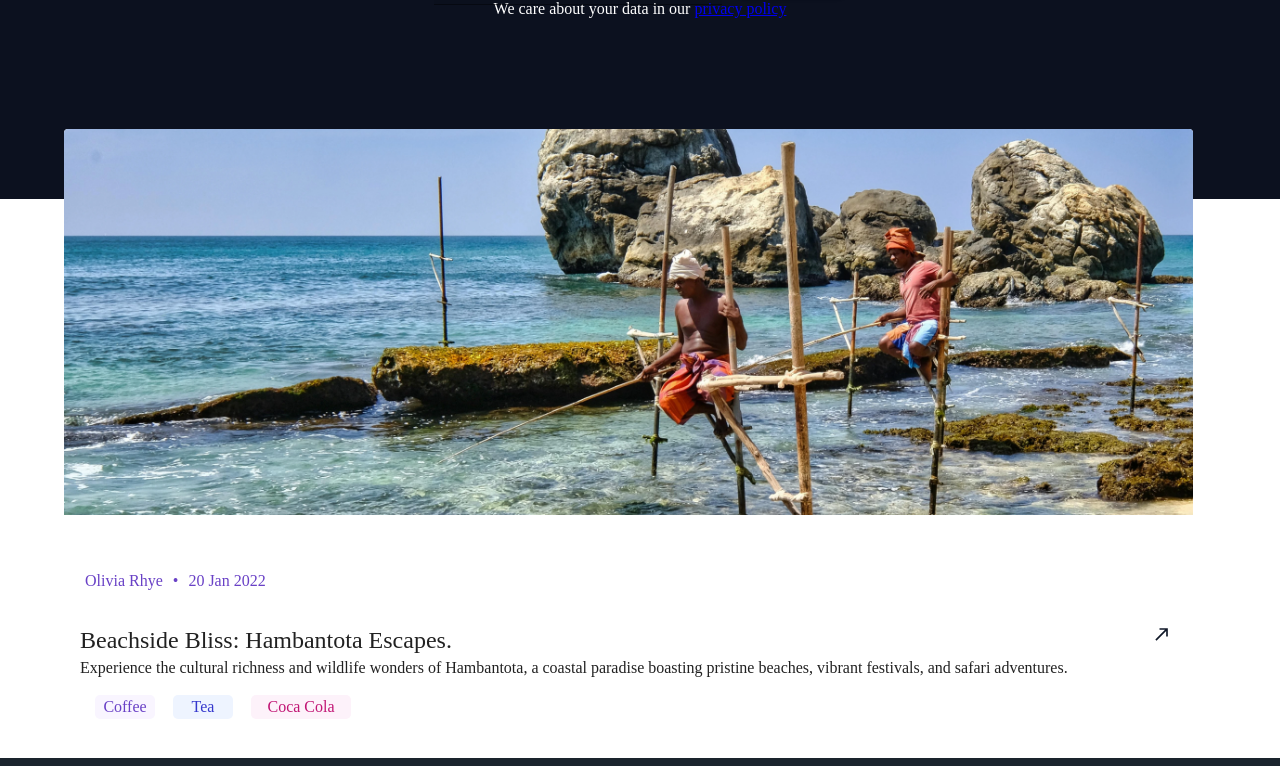
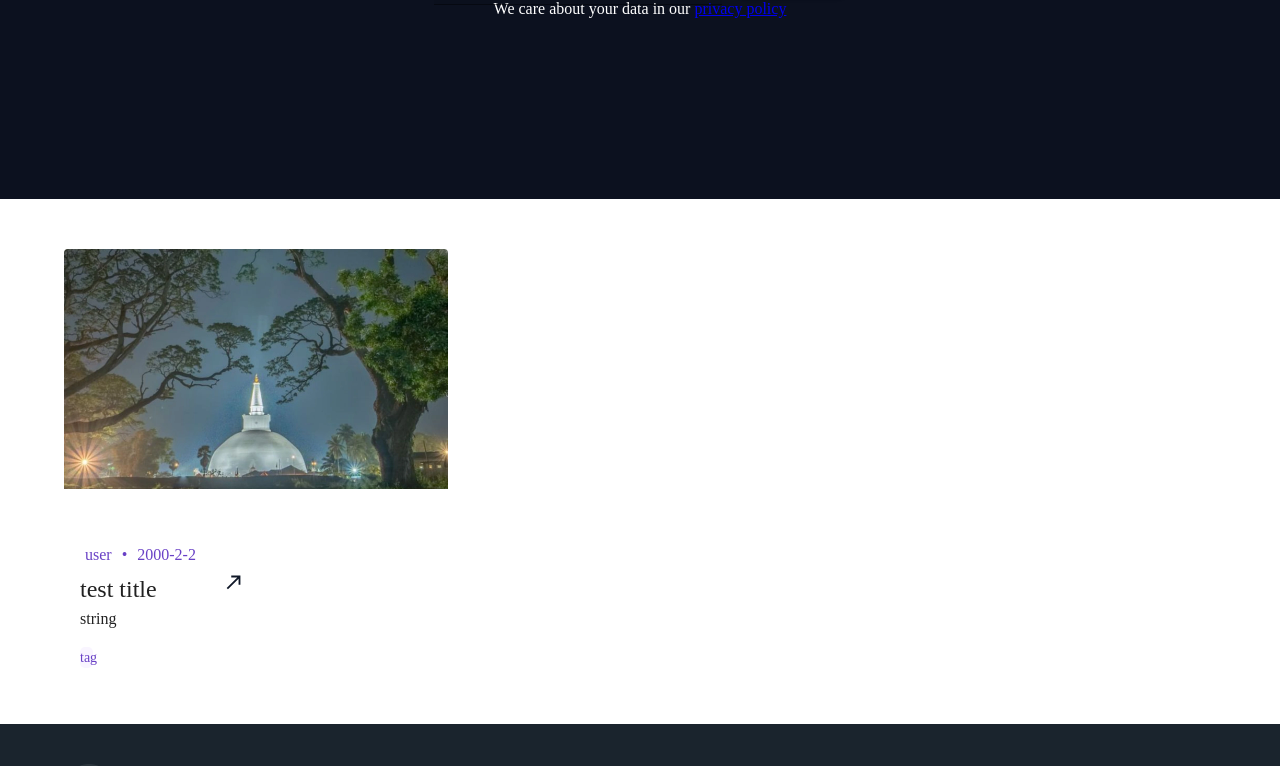
Before and after one commit to Software-Lifecycle-Consultants/slc-open-hms, a Next.js app: page /blog in a window 1280 px wide. Shown: the part 316-1082 px from the top of the page. Built offline with nearby package versions, Linux system fonts and the light colour scheme.

Commit message:
Implement blog card component and datafile

```diff
--- a/app/blog/page.tsx
+++ b/app/blog/page.tsx
@@ -19,10 +19,10 @@ export default function blog(){
         </Container>
         </Box>
         <Box
-        sx={{marginTop:"-80px"}}>
+        sx={{marginTop:"50px"}}>
         <Container>
           <BlogCard
-            image= {"/images/blogPage/hambanthota.webp"}
+            image= {"/images/blogPage/anuradhapura.webp"}
             user= {"user"}
             date= {"2000-2-2"}
             title={"test title"}
--- a/components/blogPage/blogcard.tsx
+++ b/components/blogPage/blogcard.tsx
@@ -9,6 +9,7 @@ import {
 } from "@mui/material";
 import { useRouter } from "next/navigation";
 import NorthEastIcon from '@mui/icons-material/NorthEast';
+import blogData from "@/data/blogPage"
 
 interface BlogCardProps {
   image: string;
@@ -17,26 +18,23 @@ interface BlogCardProps {
   title: string;
   description: string;
   tag: string;
+  tag1: string;
+  tag2: string;
 }
 export const ulstyles={
-  margin: "10px",
   padding: "0px",
   listStyle: "none",
   display: "flex",
   flexWrap: "wrap",
   gap: "8px",
-}
-export const listyles={
-  background: "#cce5ff",
-  color: "darkblue",
-  margin: "5px",
-  borderRadius: "5px",
+
 }
 
 
 
 
-const BlogCard: React.FC<BlogCardProps> = ({ image, user, date, title, description, tag }) => {
+
+const BlogCard: React.FC<BlogCardProps> = ({ image, user, date, title, description, tag, tag1,tag2, }) => {
   const router = useRouter();
 
 
@@ -48,31 +46,30 @@ const BlogCard: React.FC<BlogCardProps> = ({ image, user, date, title, descripti
         sx={{
             marginTop:"10px",
           borderColor: "var(--light-separators-colors-secondary, #E1E1E1)",
-          maxWidth: "98%",
+          maxWidth: "384px",
           height: "auto",
         }}
       >
         <Box
           style={{
             position: "relative",
-            maxWidth: "1216px",
-            margin: "0 auto",
+            maxWidth: "384px",
           }}
         >
           <Image
             src={image}
             alt="test"
             width={1000}
-            height={310}
+            height={750}
             style={{
-              width: "100%",
-              height: "auto",
+              width: "384px",
+              height: "240px",
               flexShrink: 0,
             }}
           />
         </Box>
         <CardContent>
-          <Box sx={{ paddingTop: "10px", marginBottom: "10%", display:"flex" }}>
+          <Box sx={{ paddingTop: "10px", marginBottom: "-5%", display:"flex" }}>
           <ul style={{
             padding: "0px",
             listStyle: "none",
@@ -80,7 +77,7 @@ const BlogCard: React.FC<BlogCardProps> = ({ image, user, date, title, descripti
             }} >
                 <li style={{color: "#6941C6",
                 margin: "5px",}}>
-                Olivia Rhye
+                {user}
                 </li>
                 <li style={{color: "#6941C6",
                 margin: "5px",}}>
@@ -89,46 +86,46 @@ const BlogCard: React.FC<BlogCardProps> = ({ image, user, date, title, descripti
                 <li style={{color: "#6941C6",
                 margin: "5px",
                 }}>
-                20 Jan 2022
+                {date}
                 </li>
               </ul>
 
             </Box>
-            <Box sx={{ display: "flex", marginTop:"-100px" }}>
+            <Box sx={{ display: "flex",  }}>
             <div>
-            <Typography variant="h5"> Beachside Bliss: Hambantota Escapes. </Typography>
+            <Typography sx={{fontSize:"24px",}}> {title} </Typography>
             </div>
             <div>
-            <NorthEastIcon sx={{ color: "#101828", marginLeft: "700px", fontSize:"20px" }} />
+            <NorthEastIcon sx={{ color: "#101828", marginLeft:"300%" , fontSize:"22px" }} />
             </div>
             </Box>
-            <Box>Experience the cultural richness and wildlife wonders of Hambantota, a coastal paradise boasting pristine beaches, vibrant festivals, and safari adventures. </Box>
+            <Box>{description}</Box>
             <Box sx={{ display: "flex" }}>
               <Box sx={{display: "flex"}}>
               <ul style={ulstyles} >
                 <li style={{background: "#F9F5FF",
                 color: "#6941C6",
-                margin: "5px",
                 borderRadius: "5px",
                 textAlign:"center",
-                width:"60px"}}>
-                Coffee
+                width:"40%",
+                fontSize:"14px"}}>
+                {tag}
                 </li>
                 <li style={{background: "#EEF4FF",
                 color: "#3538CD",
-                margin: "5px",
                 borderRadius: "5px",
                 textAlign:"center",
-                width:"60px"}}>
-                Tea
+                width:"40%",
+                fontSize:"14px"}}>
+                {tag1}
                 </li>
                 <li style={{background: "#FDF2FA",
                 color: "#C11574",
-                margin: "5px",
                 borderRadius: "5px",
                 textAlign:"center",
-                width:"100px"}}>
-                Coca Cola
+                width:"40%",
+                fontSize:"14px"}}>
+                {tag2}
                 </li>
               </ul>
                 </Box>
--- /dev/null
+++ b/data/blogPage.ts
@@ -0,0 +1,24 @@
+export const blogData = [
+    {
+        id: 1,
+        image: "/images/blogPage/anuradhapura.webp",
+        user: "saman kumara",
+        date: "5 jan 2024",
+        title: "anuradhapuraya",
+        description: "asildkasndkasidkmdlasdij asdhbkads sd aksd asndhias dihashd asdj ashud asd jhas dlaysdnas nm silgd fsbn dlih mnv dash a ",
+        tag: "lktravel",
+        tag1: "ben10",
+        tag2: "animeWorld",
+    },
+    {
+        id: 2,
+        image: "/images/blogPage/hambanthota.webp",
+        user: "amal kumara",
+        date: "5 feb 2024",
+        title: "hambanthota",
+        description: "cachbzcmnasdkjbczx asdhbkads sd aksd asndhias dihashd asdj ashud asd jhas dlaysdnas nm silgd fsbn dlih mnv dash a ",
+        tag: "lktravel",
+        tag1: "xxyz",
+        tag2: "animeWorld",
+    },
+];
```
Also changed, not shown: components/blogPage/blogContent.tsx (added), public/images/blogPage/anuradhapura.webp (added).
